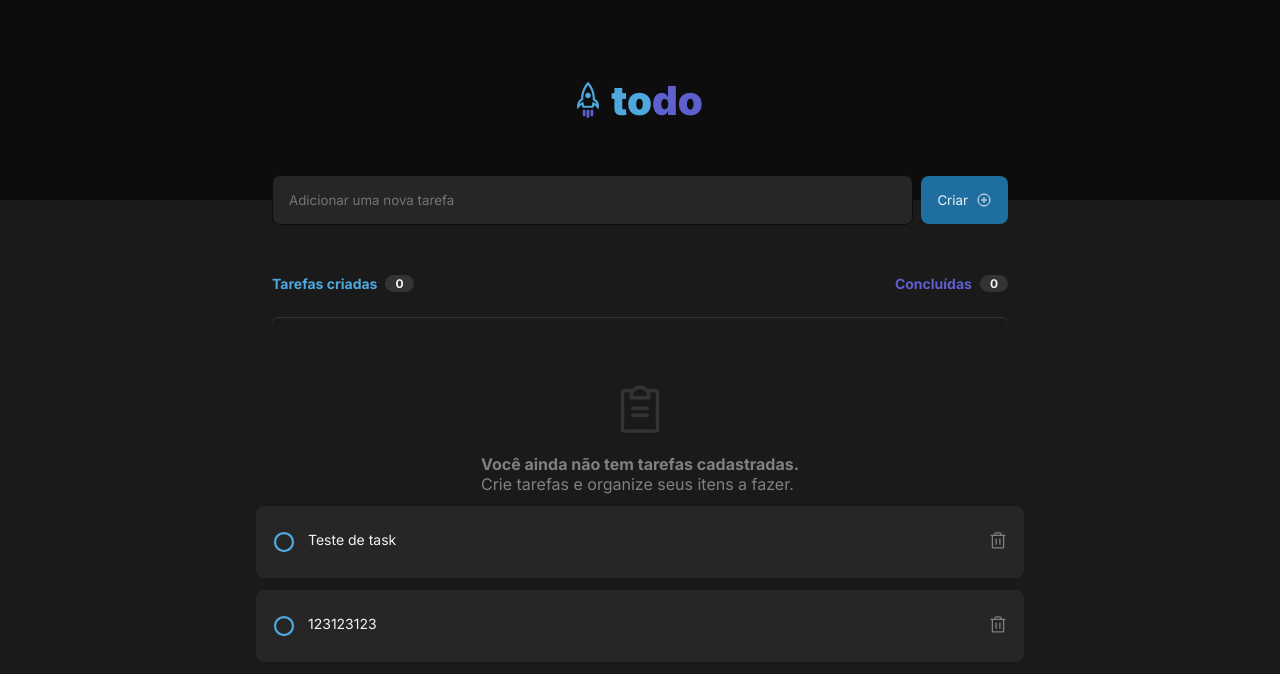
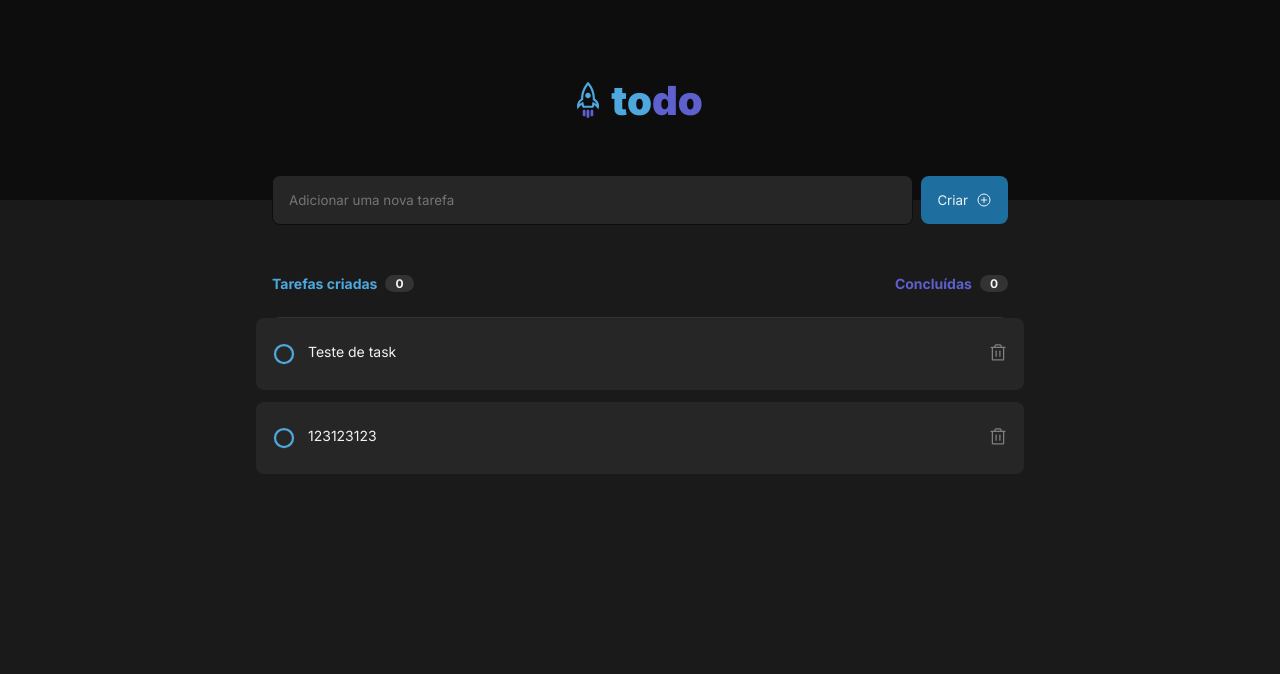
Before and after one commit to Felipembits/Desafio-01-ToDoList, a React (Vite) app: page / in a window 1280 px wide. Shown: the top 674 px of the page. Built offline with nearby package versions, Linux system fonts and the light colour scheme.

Commit message:
fix: corrigindo tarefa sendo passada como parametro

```diff
--- a/src/App.tsx
+++ b/src/App.tsx
@@ -1,16 +1,23 @@
-// import { useState } from 'react'
+import { useState } from 'react'
 import { Header } from "./components/Header";
 import { NewTask } from "./components/NewTask";
 import { TaskBoard } from "./components/TaskBoard";
 
 function App() {
+
+
+  const [tarefas, setTarefas] = useState([
+    { title: "Teste de task" },
+    { title: "123123123" },
+  ]);
+
   return (
     <>
       <Header />
       <section className='appBody'>
         <div className="appContainer">
-          <NewTask />
-          <TaskBoard />
+          <NewTask/>
+          <TaskBoard tarefas={tarefas} />
         </div>
       </section>
     </>
--- a/src/components/Task.tsx
+++ b/src/components/Task.tsx
@@ -5,13 +5,13 @@ interface TaskProps {
   title: string;
 }
 
-export function Task(tarefa: TaskProps) {
+export function Task({title}: TaskProps) {
   return (
     <div className={styles.taskContainer}>
       <div className={styles.taskInfo}>
         <button className={styles.checkCircle}><Circle size={24} weight="bold" /></button>
         <p>
-          {tarefa.title}
+          {title}
         </p>
       </div>
       <button className={styles.trash}>
--- a/src/components/TaskBoard.tsx
+++ b/src/components/TaskBoard.tsx
@@ -1,13 +1,19 @@
-import { useState } from "react";
-import { NoTasksHere } from "./NoTasksHere";
+// import { useState } from "react";
+// import { NoTasksHere } from "./NoTasksHere";
 import { Task } from "./Task";
 import styles from "./TaskBoard.module.css";
 
-export function TaskBoard() {
-  const [tarefas, setTarefas] = useState([
-    { title: "Teste de task" },
-    { title: "123123123" },
-  ]);
+interface TaskProps {
+    title: string;
+  }
+
+interface TaskBoardProps {
+    tarefas: TaskProps[];
+}
+
+export function TaskBoard({tarefas}: TaskBoardProps) {
+
+
   return (
     <section className={styles.taskBoardArea}>
       <header className={styles.taskBoardHeader}>
@@ -25,9 +31,8 @@ export function TaskBoard() {
         </div>
       </header>
     <div className={styles.taskBoardBlock}>
-        <NoTasksHere />
-        {tarefas.map(tarefa => {
-            return <Task key={tarefa.title} {...tarefa} />;
+        {tarefas.map((tarefa) => {
+            return <Task key={tarefa.title} title={tarefa.title} />;
         })}
     </div>
     </section>
```
